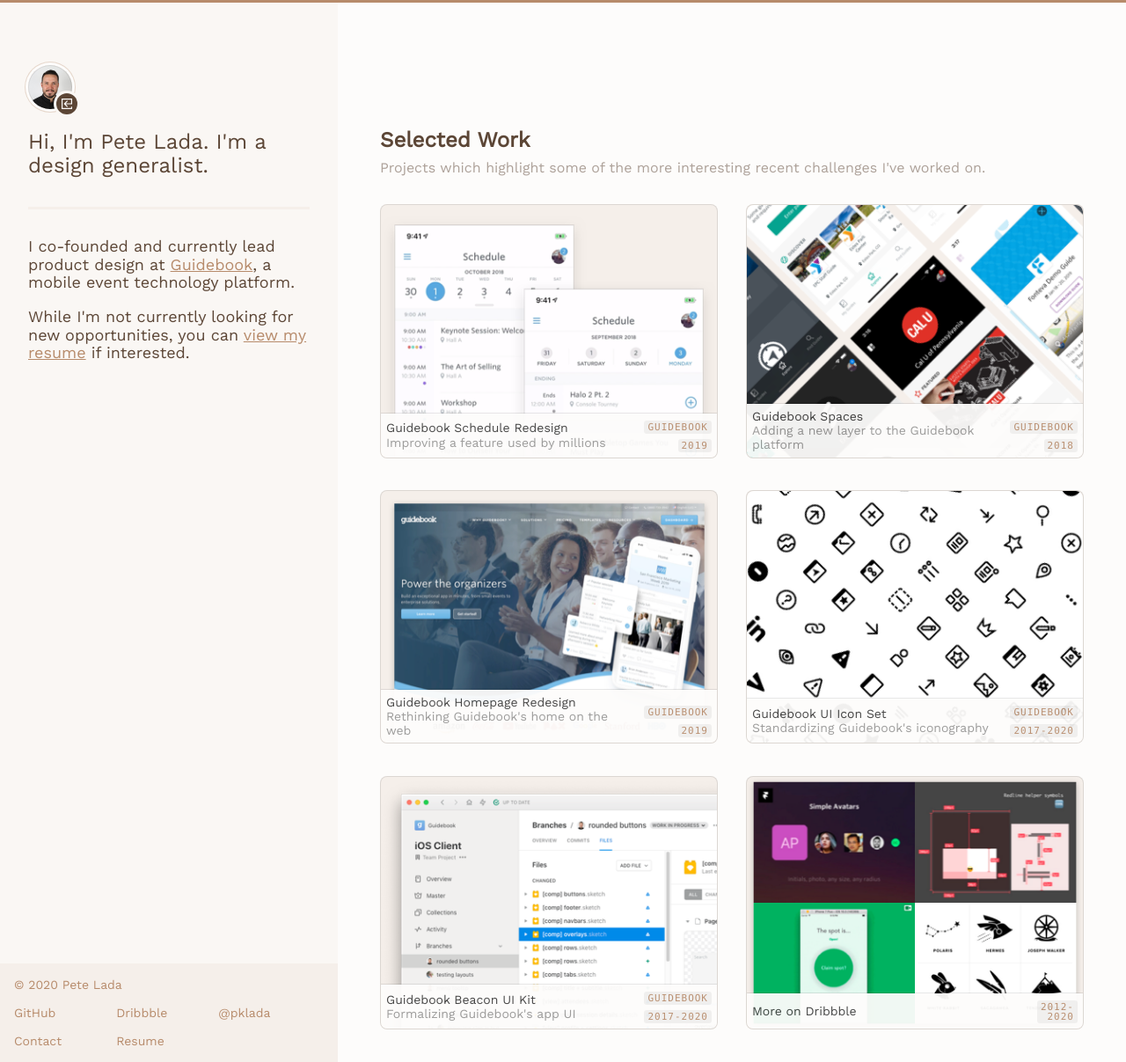
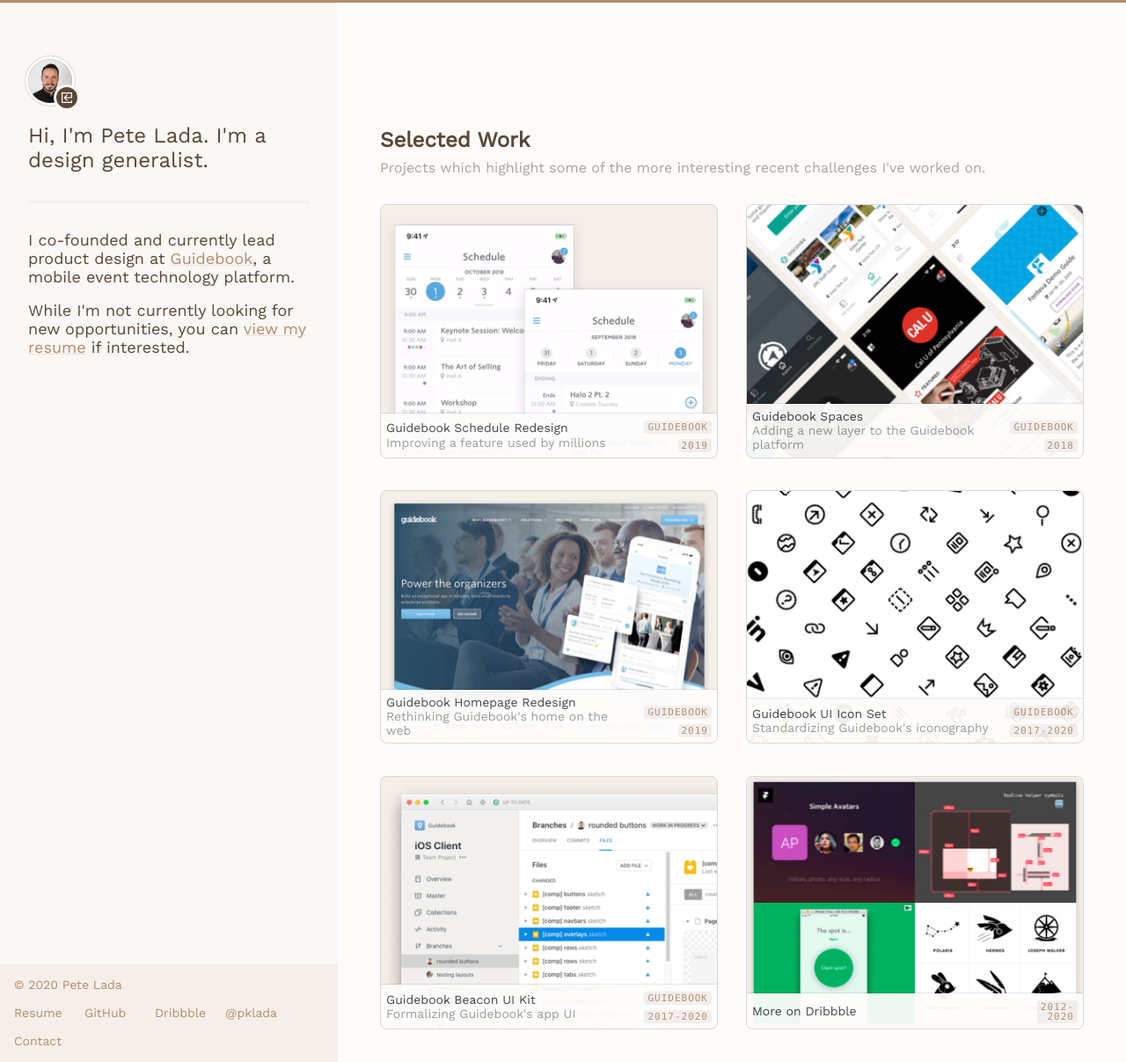
Before and after one commit to pklada/case-studies, a Jekyll site: the page built from index.html, in a window 1280 px wide and 1207 px high. Shown: the whole window at 88% size. Built offline with Jekyll 4.4.1, drawn with Linux system fonts in a browser that asks for light colours.

Commit message:
fix some sidebar niggles, use work sans

```diff
--- a/_scss/_default.scss
+++ b/_scss/_default.scss
@@ -24,7 +24,7 @@
 $font-post-body: $font-sm;
 $font-post-subtitle: $font-md;
 
-$system-font-family: "Avenir", "Work Sans", sans-serif;
+$system-font-family: "Work Sans", "Avenir", sans-serif;
 $primary-font-family: $system-font-family;
 
 $border-radius: 6px;
@@ -83,9 +83,12 @@
 a {
   color: $link-color;
   text-decoration: underline;
+  text-decoration-color: transparentize($color: $link-color, $amount: .8);
+  transition: all ease 150ms;
 
   &:hover {
     color: $primary-color;
+    opacity: .6;
   }
 }
 
--- a/_scss/_footer.scss
+++ b/_scss/_footer.scss
@@ -89,7 +89,7 @@
     }
 
     li {
-        width: 33%;
+        width: 80px;
         display: block;
         margin-bottom: $size-md;
     }
--- a/_scss/_home.scss
+++ b/_scss/_home.scss
@@ -11,6 +11,7 @@
 
     .home_avatar {
         box-shadow: 0 0 0 3px var(--color-bgd), 0 0 0 4px transparentize($color: $primary-color, $amount: .7);
+        flex-shrink: 0;
     }
 
     .home_dribbbleLink {
@@ -43,13 +44,16 @@
     }
 
     .home_sidebarIntro {
-        height: $home-sidebar-intro-height;
+        flex-basis: $home-sidebar-intro-height;
         display: flex;
         justify-content: flex-end;
         flex-direction: column;
+        padding-top: $size-lg;
+        flex-grow: 1;
 
         > p {
             margin-bottom: $size-lg;
+            font-size: $font-md;
         }
     }
 
--- a/_scss/_project-pages.scss
+++ b/_scss/_project-pages.scss
@@ -17,6 +17,7 @@
             align-items: center;
             line-height: 1;
             border: none;
+            text-decoration: none;
 
             &:first-child {
                 svg {
@@ -43,6 +44,7 @@
 
             &:hover {
                 background-color: var(--color-bgd-adjusted-sm);
+                opacity: 1;
             }
         }
     }
--- a/assets/app.css
+++ b/assets/app.css
@@ -385,7 +385,7 @@
 html.has-open-overlay {
     overflow: hidden; }
 body {
-  font-family: "Avenir", "Work Sans", sans-serif;
+  font-family: "Work Sans", "Avenir", sans-serif;
   color: var(--color-text);
   display: -ms-flexbox;
   display: flex;
@@ -413,9 +413,13 @@
     z-index: 5; }
 a {
   color: #B78B6B;
-  text-decoration: underline; }
+  text-decoration: underline;
+  -webkit-text-decoration-color: rgba(183, 139, 107, 0.2);
+          text-decoration-color: rgba(183, 139, 107, 0.2);
+  transition: all ease 150ms; }
 a:hover {
-    color: #B78B6B; }
+    color: #B78B6B;
+    opacity: .6; }
 .accent {
   color: black; }
 .page {
@@ -1135,7 +1139,7 @@
       cursor: pointer;
       font-size: 14px;
       text-transform: uppercase;
-      font-family: "Avenir", "Work Sans", sans-serif;
+      font-family: "Work Sans", "Avenir", sans-serif;
       font-weight: 600;
       letter-spacing: .5px; }
 .imageFocus .imageFocus_controls .imageFocus_controlButton:hover {
@@ -1264,7 +1268,7 @@
       -ms-flex-direction: row-reverse;
           flex-direction: row-reverse; }
 .footer.footer-in-sidebar li {
-      width: 33%;
+      width: 80px;
       display: block;
       margin-bottom: 16px; }
 .footer.footer-in-sidebar li:after {
@@ -1593,7 +1597,8 @@
     -ms-flex-align: center;
         align-items: center;
     line-height: 1;
-    border: none; }
+    border: none;
+    text-decoration: none; }
 .project .project_footer > a:first-child svg {
       transform: rotate(180deg); }
 .project .project_footer > a:last-child {
@@ -1607,7 +1612,8 @@
 .project .project_footer > a svg path {
         fill: #B78B6B; }
 .project .project_footer > a:hover {
-      background-color: var(--color-bgd-adjusted-sm); }
+      background-color: var(--color-bgd-adjusted-sm);
+      opacity: 1; }
 .project.project-schedule .project-figure-phone-android {
   float: right;
   width: auto;
@@ -1713,7 +1719,9 @@
   padding: 0;
   max-width: none; }
 .home .home_avatar {
-    box-shadow: 0 0 0 3px var(--color-bgd), 0 0 0 4px rgba(183, 139, 107, 0.3); }
+    box-shadow: 0 0 0 3px var(--color-bgd), 0 0 0 4px rgba(183, 139, 107, 0.3);
+    -ms-flex-negative: 0;
+        flex-shrink: 0; }
 .home .home_dribbbleLink {
     margin-top: 64px; }
 .home .home_sidebar {
@@ -1737,15 +1745,20 @@
     margin-top: 0;
     margin-bottom: 32px; }
 .home .home_sidebarIntro {
-    height: 200px;
+    -ms-flex-preferred-size: 200px;
+        flex-basis: 200px;
     display: -ms-flexbox;
     display: flex;
     -ms-flex-pack: end;
         justify-content: flex-end;
     -ms-flex-direction: column;
-        flex-direction: column; }
+        flex-direction: column;
+    padding-top: 32px;
+    -ms-flex-positive: 1;
+        flex-grow: 1; }
 .home .home_sidebarIntro > p {
-      margin-bottom: 32px; }
+      margin-bottom: 32px;
+      font-size: 24px; }
 .home .home_content {
     grid-area: main;
     padding: 32px; }
```
Also changed, not shown: assets/app.bundle.js (+2 -2 lines).
